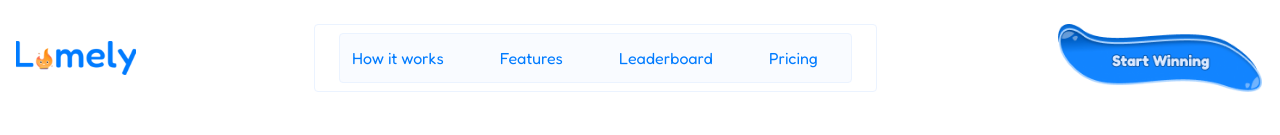
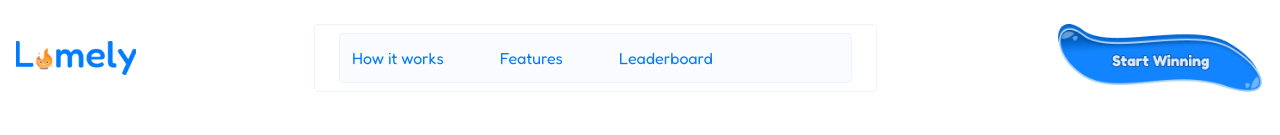
Before and after one commit to 3bytz/lumely-website, a React (Vite) app: page / in a window 1280 px wide. Shown: the top 135 px of the page. Built offline with nearby package versions, Linux system fonts and the light colour scheme.

Commit message:
updated vecel

```diff
--- a/src/pages/LandingPage.tsx
+++ b/src/pages/LandingPage.tsx
@@ -8,7 +8,7 @@ import StreakBG from "../assets/images/StreakChamp.png";
 import StreakBlueBG from "../assets/images/streakBlueBG.png";
 import StreakVSGroup from "../assets/images/streakGroup.png";
 import LumeFlameAvatarSvg from "../assets/images/LumeFlameAvatar.svg";
-import bulletCircle from "../assets/images/Check-Circle.svg";
+// import bulletCircle from "../assets/images/Check-Circle.svg";
 import Xainab from "../assets/images/lumeChamp/Xainab.png";
 import ibrahim from "../assets/images/lumeChamp/ibrahim.png";
 import chimdi from "../assets/images/lumeChamp/chimdi.png";
@@ -35,7 +35,7 @@ import { Link } from "react-router-dom";
 
 
 function LandingPage() {
-  const [activeTab, setActiveTab] = useState("solo");
+  // const [activeTab, setActiveTab] = useState("solo");
   const [isOpen, setIsOpen] = useState(false);
 
   // const [formData, setFormData] = useState({
@@ -116,12 +116,12 @@ function LandingPage() {
               >
                 Leaderboard
               </a>
-              <a
+              {/* <a
                 href="#pricing"
                 className="hover:opacity-80 text-[16px] font-fredoka text-[#007BFF]"
               >
                 Pricing
-              </a>
+              </a> */}
             </div>
           </div>
 
@@ -152,12 +152,12 @@ function LandingPage() {
                 >
                   Leaderboard
                 </a>
-                <a
+                {/* <a
                   href="#pricing"
                   className="text-[16px] font-fredoka text-[white] hover:opacity-80"
                 >
                   Pricing
-                </a>
+                </a> */}
               </div>
             </div>
           )}
@@ -789,7 +789,7 @@ function LandingPage() {
         </motion.section>
 
         {/* Pricing plan */}
-        <div className="flex flex-col items-center py-6 sm:py-10" id="pricing">
+        {/* <div className="flex flex-col items-center py-6 sm:py-10" id="pricing">
           <motion.h2
             className="text-[#FF8C00] text-2xl sm:text-3xl md:text-4xl font-semibold font-fredoka"
             initial={{ opacity: 0, y: -20 }}
@@ -808,7 +808,6 @@ function LandingPage() {
             Choose Your Path!
           </motion.h1>
 
-          {/* Tab Switcher */}
           <motion.div
             className="flex bg-[#AA5D00] rounded-full p-1 mt-4"
             initial={{ scale: 0.8 }}
@@ -835,7 +834,7 @@ function LandingPage() {
             </button>
           </motion.div>
 
-          {/* Pricing Cards */}
+
           {activeTab === "solo" && (
             <motion.div
               className="grid grid-cols-1 md:grid-cols-2 gap-6 sm:gap-10 md:gap-20 mt-8"
@@ -843,7 +842,7 @@ function LandingPage() {
               animate={{ opacity: 1, y: 0 }}
               transition={{ duration: 0.5, delay: 0.3 }}
             >
-              {/* Monthly Plan */}
+
               <motion.div
                 className="bg-orange-400 p-6 rounded-xl shadow-lg w-full max-w-xs sm:max-w-sm md:max-w-md text-black font-fredoka"
                 whileHover={{ scale: 1.05 }}
@@ -899,7 +898,7 @@ function LandingPage() {
                 </button>
               </motion.div>
 
-              {/* Yearly Plan */}
+
               <motion.div
                 className="bg-blue-600 p-6 rounded-xl shadow-lg w-full max-w-xs sm:max-w-sm md:max-w-lg text-white relative font-fredoka"
                 whileHover={{ scale: 1.05 }}
@@ -959,7 +958,7 @@ function LandingPage() {
               </motion.div>
             </motion.div>
           )}
-          {/*  */}
+
           {activeTab !== "solo" && (
             <motion.div
               className="flex flex-col md:flex-row gap-20 mt-12"
@@ -967,7 +966,7 @@ function LandingPage() {
               animate={{ opacity: 1, y: 0 }}
               transition={{ duration: 0.5, delay: 0.3 }}
             >
-              {/* Monthly Plan */}
+
               <motion.div
                 className="bg-orange-400 p-6 rounded-xl shadow-lg w-full max-w-xs sm:max-w-sm md:max-w-md text-black font-fredoka"
                 whileHover={{ scale: 1.05 }}
@@ -1025,7 +1024,7 @@ function LandingPage() {
                 </button>
               </motion.div>
 
-              {/* Yearly Plan */}
+
               <motion.div
                 className="bg-blue-600 p-6 rounded-xl shadow-lg w-full max-w-xs sm:max-w-sm md:max-w-md text-white relative font-fredoka"
                 whileHover={{ scale: 1.05 }}
@@ -1087,7 +1086,7 @@ function LandingPage() {
               </motion.div>
             </motion.div>
           )}
-        </div>
+        </div> */}
 
         {/* Footer */}
         <motion.footer
@@ -1149,7 +1148,7 @@ function LandingPage() {
               { name: "How it works", link: "#how-it-works" },
               { name: "Features", link: "#features" },
               { name: "Leaderboard", link: "#leaderboard" },
-              { name: "Pricing", link: "#pricing" },
+              // { name: "Pricing", link: "#pricing" },
               { name: "Support", link: "/support" },
               { name: "Privacy Policy", link: "/privacy" },
               { name: "Terms of Service", link: "/terms" },
```
Also changed, not shown: vercel.json (added).
